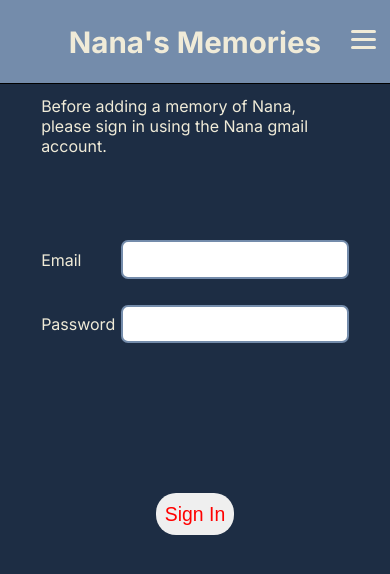
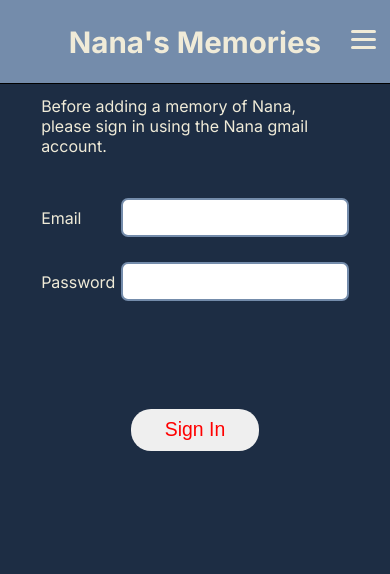
Before and after one commit to khintz34/nanas-memories, a Next.js app: page /AddMemory in a window 390 px wide. Shown: the top 574 px of the page. Built offline with nearby package versions, Linux system fonts and the light colour scheme.

Commit message:
mobile styles signIn

```diff
--- a/src/app/AddMemory/page.module.scss
+++ b/src/app/AddMemory/page.module.scss
@@ -129,6 +129,8 @@
 
 .showError {
   display: block;
+  color: red;
+  font-style: italic;
 }
 
 .none {
@@ -150,4 +152,13 @@
     display: block;
     padding: none;
   }
+
+  .signInContainer {
+    gap: 5vh;
+  }
+
+  .signIn {
+    width: 33vw;
+    max-width: none;
+  }
 }
```
